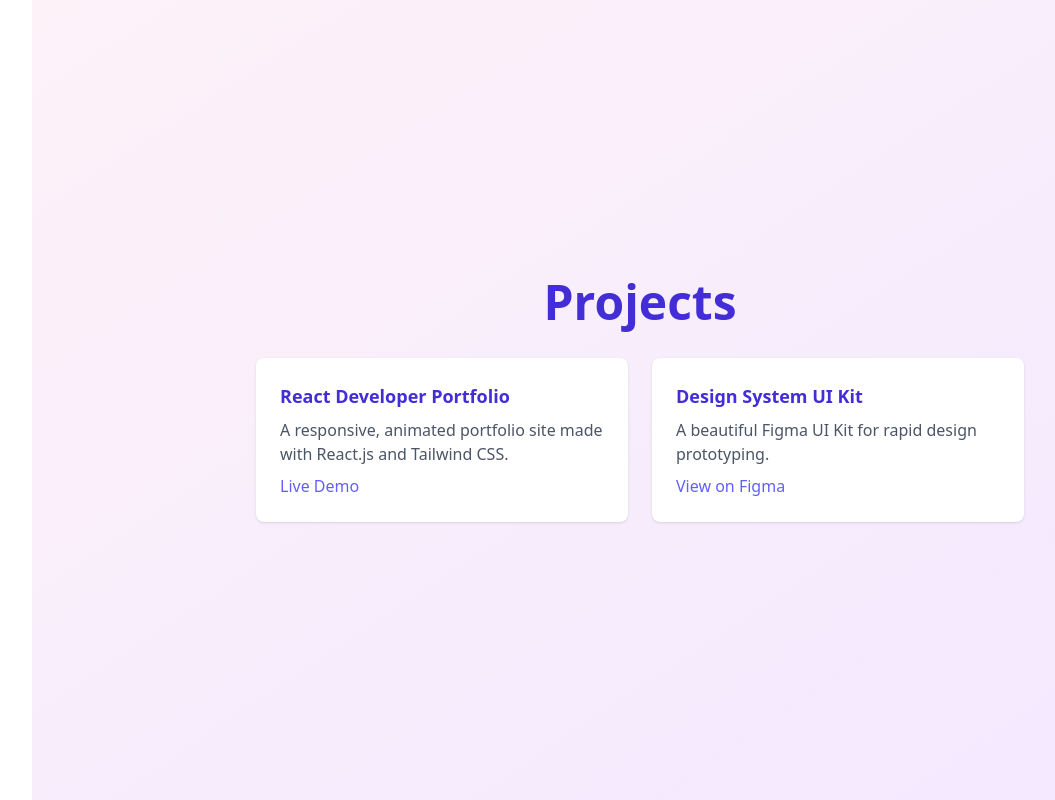
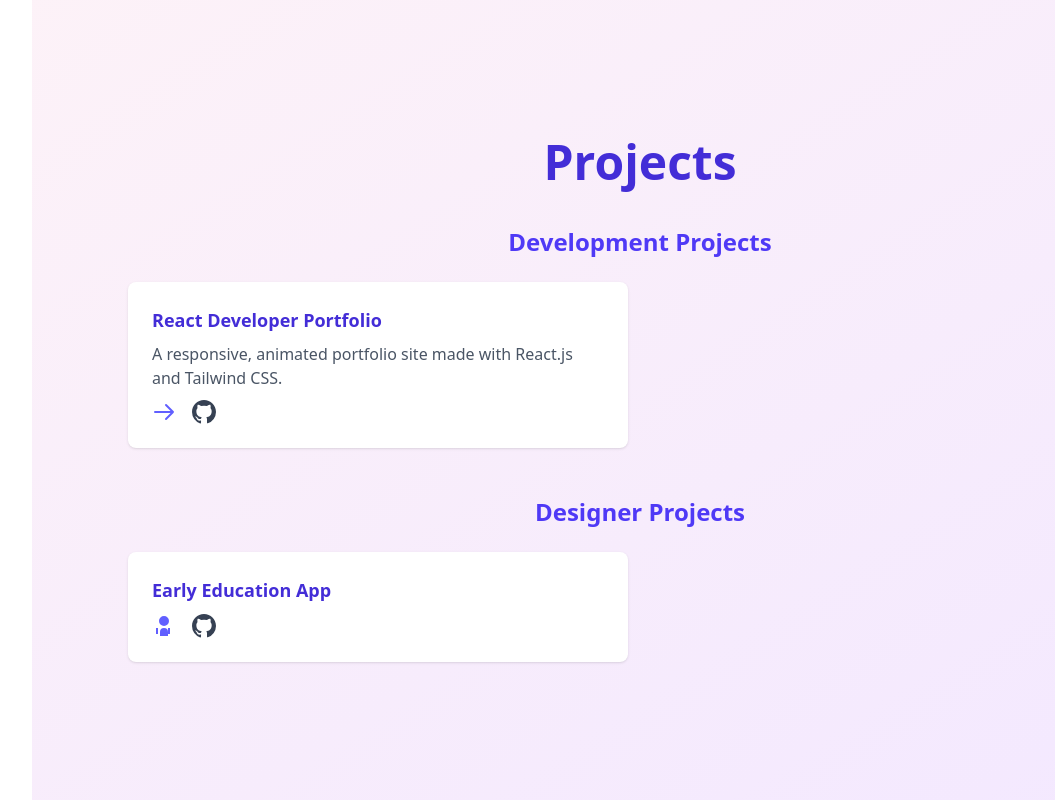
Before and after one commit to zuveriyakhan05/Next.js_Portfolio, a Next.js app: page /projects in a window 1280 px wide. Shown: the whole page, without its empty margins (32-1087 px from the left). Built offline with nearby package versions, Linux system fonts and the light colour scheme.

Commit message:
Next.js Portfolio

```diff
--- a/src/app/projects/page.js
+++ b/src/app/projects/page.js
@@ -2,31 +2,99 @@
 
 export default function Projects() {
   return (
-    <main className="sm:ml-16 min-h-screen flex items-center justify-center px-4 bg-gradient-to-br from-pink-50 to-purple-100">
-      <section className="max-w-3xl w-full mx-auto text-center animate-fade-in">
-        <h1 className="text-4xl md:text-5xl font-extrabold mb-4 text-indigo-700">Projects</h1>
-        <div className="grid md:grid-cols-2 gap-6 mt-8">
-          {/* Example Project Cards */}
+    <main className="sm:ml-16 min-h-screen flex items-center px-4 py-12 bg-gradient-to-br from-pink-50 to-purple-100">
+      <section className="max-w-5xl w-full mx-auto text-center animate-fade-in">
+        <h1 className="text-4xl md:text-5xl font-extrabold mb-10 text-indigo-700">
+          Projects
+        </h1>
+
+        {/* ==== Development Projects ==== */}
+        <h2 className="text-2xl font-bold text-indigo-600 mb-6">Development Projects</h2>
+        <div className="grid md:grid-cols-2 gap-6 mb-12">
           <div className="bg-white shadow rounded-lg p-6 text-left">
-            <h2 className="font-bold text-lg text-indigo-700 mb-2">React Developer Portfolio</h2>
-            <p className="text-gray-600 mb-2">A responsive, animated portfolio site made with React.js and Tailwind CSS.</p>
-            <a href="https://zuveriyakhan.netlify.app/" target="_blank" rel="noopener" className="text-indigo-500 hover:underline">Live Demo</a>
+            <h3 className="font-bold text-lg text-indigo-700 mb-2">React Developer Portfolio</h3>
+            <p className="text-gray-600 mb-2">
+              A responsive, animated portfolio site made with React.js and Tailwind CSS.
+            </p>
+            <div className="flex items-center gap-4">
+              <a
+                href="https://zuveriyakhan.netlify.app/"
+                target="_blank"
+                rel="noopener"
+                className="text-indigo-500 hover:text-indigo-700"
+                aria-label="Live Demo"
+              >
+                {/* Live Demo Icon */}
+                <svg xmlns="http://www.w3.org/2000/svg" className="h-6 w-6 inline" fill="none" viewBox="0 0 24 24" stroke="currentColor" strokeWidth={2}>
+                  <path strokeLinecap="round" strokeLinejoin="round" d="M14 5l7 7m0 0l-7 7m7-7H3" />
+                </svg>
+              </a>
+              <a
+                href="https://github.com/yourusername/react-portfolio"
+                target="_blank"
+                rel="noopener"
+                className="text-gray-700 hover:text-gray-900"
+                aria-label="Source Code on GitHub"
+              >
+                {/* GitHub Icon */}
+                <svg xmlns="http://www.w3.org/2000/svg" className="h-6 w-6 inline" viewBox="0 0 24 24" fill="currentColor">
+                  <path d="M12 0C5.37 0 0 5.373 0 12a12 12 0 008.207 11.432c.6.112.82-.26.82-.577v-2.234c-3.338.726-4.042-1.61-4.042-1.61-.546-1.39-1.333-1.76-1.333-1.76-1.09-.745.083-.73.083-.73 1.205.084 1.84 1.244 1.84 1.244 1.07 1.83 2.807 1.301 3.492.996.108-.774.418-1.301.76-1.602-2.665-.3-5.466-1.332-5.466-5.93 0-1.31.47-2.38 1.237-3.222-.124-.303-.536-1.524.117-3.176 0 0 1.008-.322 3.3 1.23a11.52 11.52 0 016 0c2.292-1.552 3.3-1.23 3.3-1.23.654 1.653.242 2.873.118 3.176.77.842 1.237 1.912 1.237 3.222 0 4.61-2.803 5.623-5.475 5.922.43.37.81 1.1.81 2.222v3.293c0 .32.218.694.825.576A12.003 12.003 0 0024 12c0-6.627-5.373-12-12-12z" />
+                </svg>
+              </a>
+            </div>
           </div>
+        </div>
+
+        {/* ==== Designer Projects ==== */}
+        <h2 className="text-2xl font-bold text-indigo-600 mb-6">Designer Projects</h2>
+        <div className="grid md:grid-cols-2 gap-6">
           <div className="bg-white shadow rounded-lg p-6 text-left">
-            <h2 className="font-bold text-lg text-indigo-700 mb-2">Design System UI Kit</h2>
-            <p className="text-gray-600 mb-2">A beautiful Figma UI Kit for rapid design prototyping.</p>
-            <a href="https://yourfigmalink.com" target="_blank" rel="noopener" className="text-indigo-500 hover:underline">View on Figma</a>
+            <h3 className="font-bold text-lg text-indigo-700 mb-2">Early Education App</h3>
+            <p className="text-gray-600 mb-2"></p>
+            <div className="flex items-center gap-4">
+              <a
+                href="https://yourfigmalink.com"
+                target="_blank"
+                rel="noopener"
+                className="text-indigo-500 hover:text-indigo-700"
+                aria-label="View on Figma"
+              >
+                {/* Figma Icon (using SVG) */}
+                <svg xmlns="http://www.w3.org/2000/svg" className="h-6 w-6 inline" viewBox="0 0 24 24" fill="currentColor">
+                  <path d="M12 2a5 5 0 100 10 5 5 0 000-10zm0 12a4 4 0 014 4v4h-8v-4a4 4 0 014-4zM6 14v6H4v-6h2zm12 0v6h-2v-6h2z" />
+                </svg>
+              </a>
+              <a
+                href="https://github.com/yourusername/education-app-design"
+                target="_blank"
+                rel="noopener"
+                className="text-gray-700 hover:text-gray-900"
+                aria-label="Source Code on GitHub"
+              >
+                {/* GitHub Icon */}
+                <svg xmlns="http://www.w3.org/2000/svg" className="h-6 w-6 inline" viewBox="0 0 24 24" fill="currentColor">
+                  <path d="M12 0C5.37 0 0 5.373 0 12a12 12 0 008.207 11.432c.6.112.82-.26.82-.577v-2.234c-3.338.726-4.042-1.61-4.042-1.61-.546-1.39-1.333-1.76-1.333-1.76-1.09-.745.083-.73.083-.73 1.205.084 1.84 1.244 1.84 1.244 1.07 1.83 2.807 1.301 3.492.996.108-.774.418-1.301.76-1.602-2.665-.3-5.466-1.332-5.466-5.93 0-1.31.47-2.38 1.237-3.222-.124-.303-.536-1.524.117-3.176 0 0 1.008-.322 3.3 1.23a11.52 11.52 0 016 0c2.292-1.552 3.3-1.23 3.3-1.23.654 1.653.242 2.873.118 3.176.77.842 1.237 1.912 1.237 3.222 0 4.61-2.803 5.623-5.475 5.922.43.37.81 1.1.81 2.222v3.293c0 .32.218.694.825.576A12.003 12.003 0 0024 12c0-6.627-5.373-12-12-12z" />
+                </svg>
+              </a>
+            </div>
           </div>
-          {/* Add more project cards */}
         </div>
       </section>
+
+      {/* Animation styles */}
       <style jsx>{`
         .animate-fade-in {
-          animation: fadeIn 1s cubic-bezier(.77,0,.18,1) both;
+          animation: fadeIn 1s cubic-bezier(.77, 0, .18, 1) both;
         }
         @keyframes fadeIn {
-          from { opacity: 0; transform: translateY(32px);}
-          to { opacity: 1; transform: translateY(0);}
+          from {
+            opacity: 0;
+            transform: translateY(32px);
+          }
+          to {
+            opacity: 1;
+            transform: translateY(0);
+          }
         }
       `}</style>
     </main>
```
Also changed, not shown: src/app/skills/page.js (+0 -11 lines).
